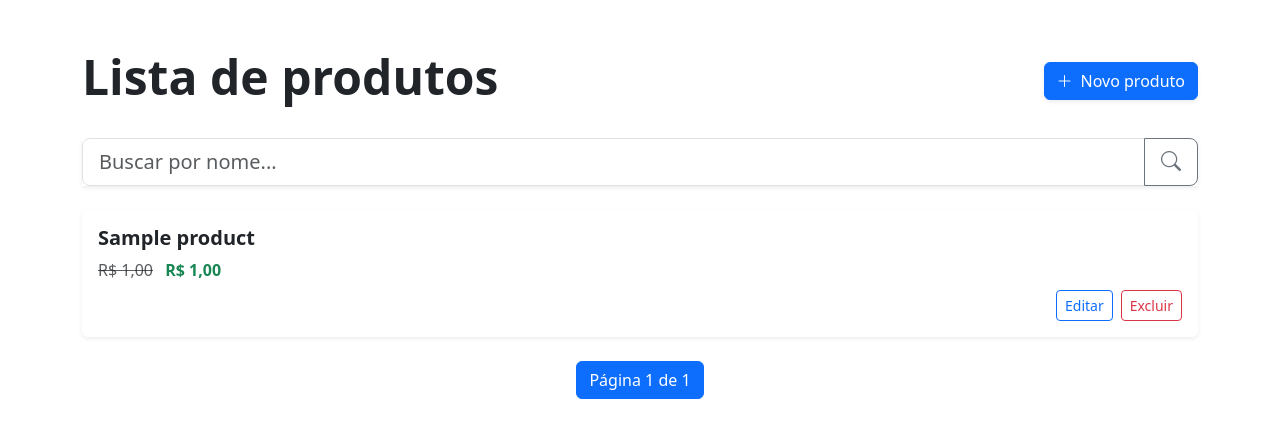
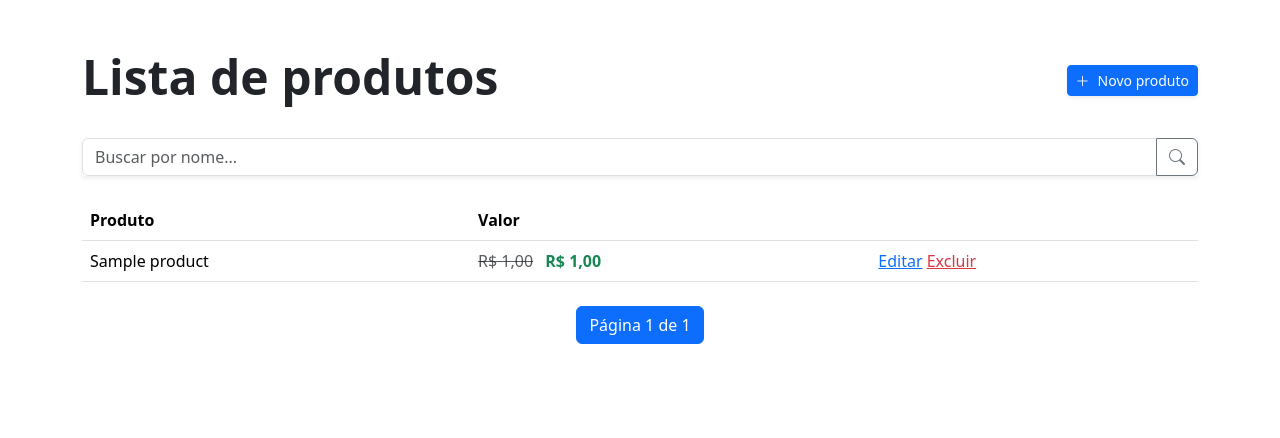
Before and after one commit to obrunodev/django-catalogo-produtos, a Django app: page /products/ in a window 1280 px wide. Shown: the part 56-494 px from the top of the page. Run offline with Django 5.2, Linux system fonts and the light colour scheme; a user stored in the database is signed in; tables that the repository leaves empty hold one stand-in row (values such as "Sample post"); some libraries are stand-ins or nearby versions.

Commit message:
feat: Melhorias de estilo

```diff
--- a/apps/products/templates/products/product_list.html
+++ b/apps/products/templates/products/product_list.html
@@ -10,14 +10,14 @@
                 <h1 class="display-5 fw-bold">Lista de produtos</h1>
             </div>
             <div class="col-md-6 text-md-end">
-                <a href="{% url "products:create" %}" class="btn btn-primary shadow-sm">
+                <a href="{% url "products:create" %}" class="btn btn-primary btn-sm shadow-sm">
                     <i class="bi bi-plus-lg me-2"></i>Novo produto
                 </a>
             </div>
         </div>
 
         <form method="get" class="mb-4">
-            <div class="input-group input-group-lg shadow-sm">
+            <div class="input-group input-group-md shadow-sm">
                 <input type="text" name="q" class="form-control" placeholder="Buscar por nome..." value="{{ request.GET.q }}">
                 <button class="btn btn-outline-secondary" type="submit">
                     <i class="bi bi-search"></i>
@@ -25,35 +25,44 @@
             </div>
         </form>
 
-        {% if page_obj %}
-            <div class="row row-cols-1 g-4">
+        <table class="table">
+            <thead>
+                <tr>
+                    <th>Produto</th>
+                    <th>Valor</th>
+                    <th></th>
+                </tr>
+            </thead>
+            <tbody>
                 {% for product in page_obj %}
-                    <div class="col">
-                        <div class="card shadow-sm border-0">
-                            <div class="card-body">
-                                <h5 class="card-title fw-semibold">{{ product.name }}</h5>
-                                <p class="card-text mb-2">
+                    <tr>
+                        <td>{{ product.name }}</td>
+                        <td>
                             {% if product.promotional_value %}
                                 <span class="text-decoration-line-through text-muted me-2">R$ {{ product.value }}</span>
                                 <span class="fw-bold text-success">R$ {{ product.promotional_value }}</span>
                             {% else %}
                                 <span class="fw-bold">R$ {{ product.value }}</span>
                             {% endif %}
-                                </p>
-                                <div class="d-flex justify-content-end gap-2">
-                                    <a href="{% url "products:update" product.slug %}" class="btn btn-outline-primary btn-sm">Editar</a>
-                                    <a href="{% url "products:delete" product.id %}" class="btn btn-outline-danger btn-sm">Excluir</a>
-                                </div>
-                            </div>
-                        </div>
-                    </div>
+                        </td>
+                        <td>
+                            <a href="{% url "products:update" product.slug %}" class="text-primary">Editar</a>
+                            <a href="{% url "products:delete" product.id %}" class="text-danger">Excluir</a>
+                        </td>
+                    </tr>
+                {% empty %}
+                    <tr>
+                        <td class="text-center" colspan="3">
+                            {% if request.GET.q %}
+                                Nenhum produto encontrado.
+                            {% else %}
+                                Nenhum produto cadastrado.
+                            {% endif %}
+                        </td>
+                    </tr>
                 {% endfor %}
-            </div>
-        {% else %}
-            <div class="alert alert-info text-center" role="alert">
-                Nenhum produto cadastrado.
-            </div>
-        {% endif %}
+            </tbody>
+        </table>
 
         {% include "partials/_pagination.html" %}
     </div>
```
Lines whose indentation alone changed are shown as unchanged.
